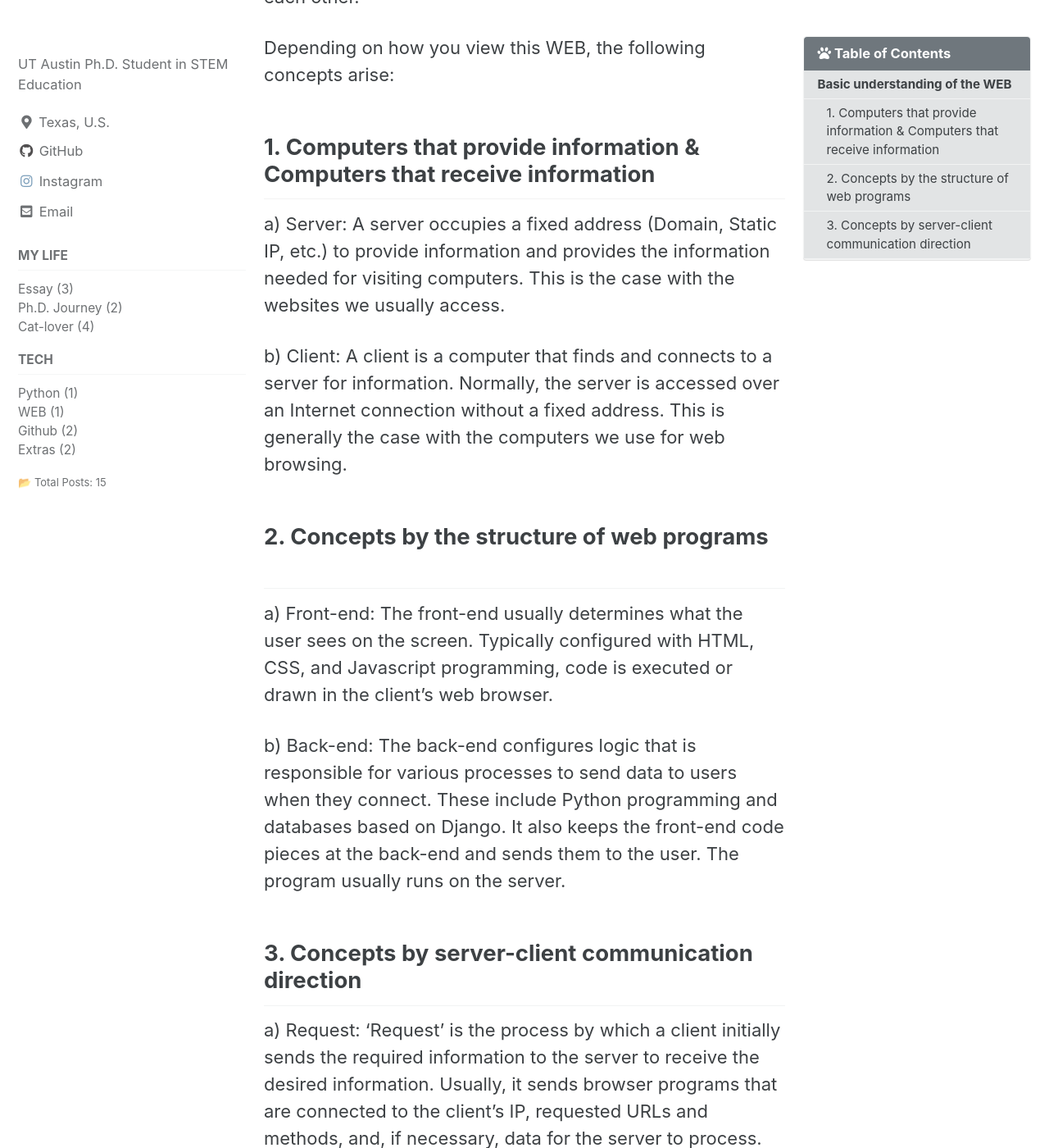
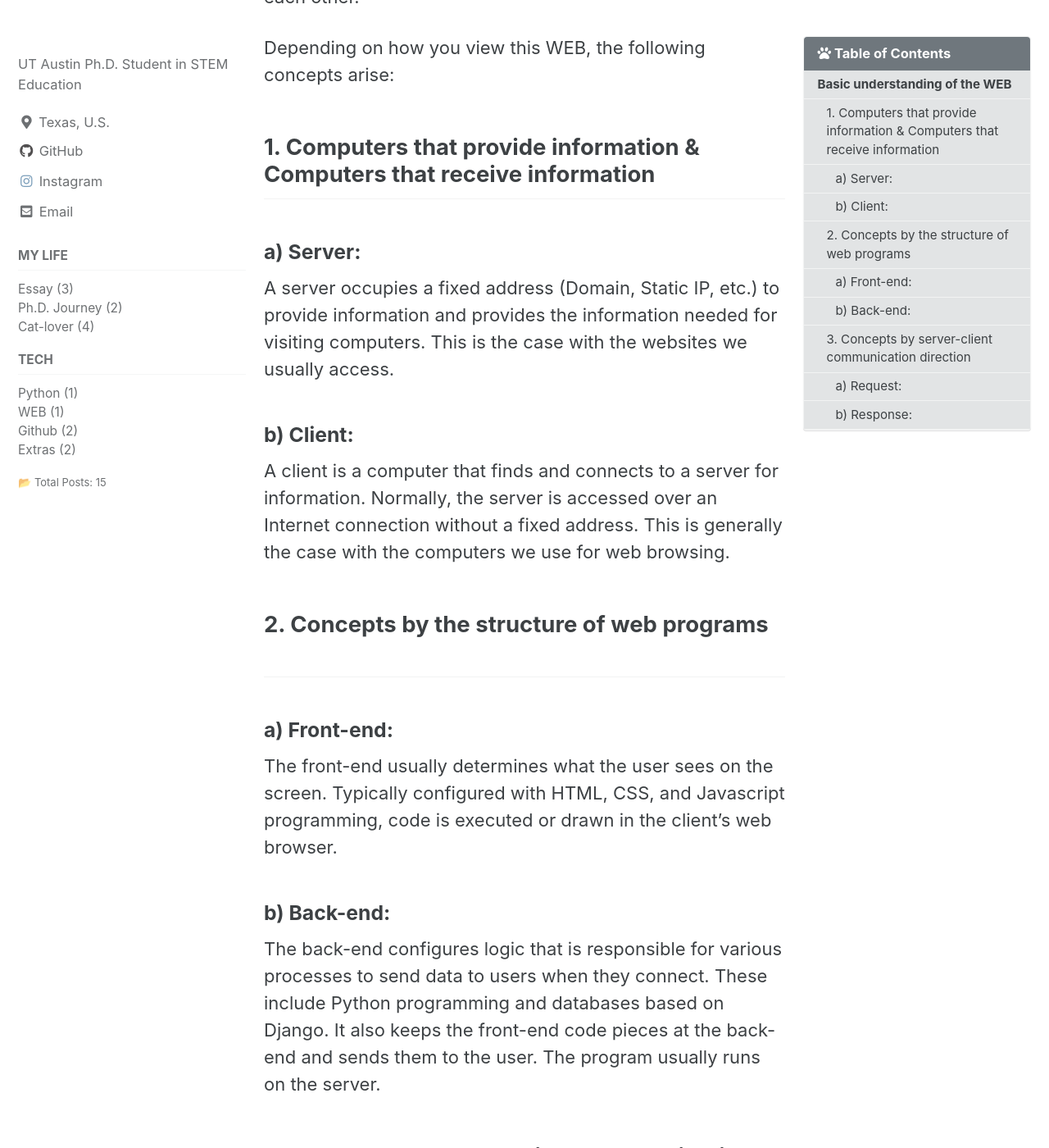
Before and after one commit to HakeoungLee/HakeoungLee.github.io, a Jekyll site: the page built from _posts/2021-05-22-webbasic.md, in a window 1280 px wide and 1400 px high, scrolled down 378 px. Shown: the whole window at 82% size. Built offline with Jekyll 4.4.1, drawn with Linux system fonts in a browser that asks for light colours; cached includes are drawn as plain includes; comment, search, counter and statistics services are not loaded; some of the changed text lies outside the part shown.

Commit message:
Update 2021-05-22-webbasic.md

```diff
--- a/_posts/2021-05-22-webbasic.md
+++ b/_posts/2021-05-22-webbasic.md
@@ -19,18 +19,24 @@ Depending on how you view this WEB, the following concepts arise:
 
 ## 1. Computers that provide information & Computers that receive information
 
-a) Server: A server occupies a fixed address (Domain, Static IP, etc.) to provide information and provides the information needed for visiting computers. This is the case with the websites we usually access.
+### a) Server:
+A server occupies a fixed address (Domain, Static IP, etc.) to provide information and provides the information needed for visiting computers. This is the case with the websites we usually access.
 
-b) Client: A client is a computer that finds and connects to a server for information. Normally, the server is accessed over an Internet connection without a fixed address. This is generally the case with the computers we use for web browsing.
+### b) Client:
+A client is a computer that finds and connects to a server for information. Normally, the server is accessed over an Internet connection without a fixed address. This is generally the case with the computers we use for web browsing.
 
 ## 2. Concepts by the structure of web programs
 
-a) Front-end: The front-end usually determines what the user sees on the screen. Typically configured with HTML, CSS, and Javascript programming, code is executed or drawn in the client's web browser.
+### a) Front-end:
+The front-end usually determines what the user sees on the screen. Typically configured with HTML, CSS, and Javascript programming, code is executed or drawn in the client's web browser.
 
-b) Back-end: The back-end configures logic that is responsible for various processes to send data to users when they connect. These include Python programming and databases based on Django. It also keeps the front-end code pieces at the back-end and sends them to the user. The program usually runs on the server.
+### b) Back-end:
+The back-end configures logic that is responsible for various processes to send data to users when they connect. These include Python programming and databases based on Django. It also keeps the front-end code pieces at the back-end and sends them to the user. The program usually runs on the server.
 
 ## 3. Concepts by server-client communication direction
 
-a) Request: 'Request' is the process by which a client initially sends the required information to the server to receive the desired information. Usually, it sends browser programs that are connected to the client's IP, requested URLs and methods, and, if necessary, data for the server to process.
+### a) Request:
+'Request' is the process by which a client initially sends the required information to the server to receive the desired information. Usually, it sends browser programs that are connected to the client's IP, requested URLs and methods, and, if necessary, data for the server to process.
 
-b) Response: 'Response' is a processing of the data received by the server that receives the request and drops the information to the user. There are many types of responses, but the screens that we usually see when we access a website include HTML, CSS, and Javascript codes, which are interpreted and executed by a web browser and drawn on the screen.
+### b) Response:
+'Response' is a processing of the data received by the server that receives the request and drops the information to the user. There are many types of responses, but the screens that we usually see when we access a website include HTML, CSS, and Javascript codes, which are interpreted and executed by a web browser and drawn on the screen.
```
